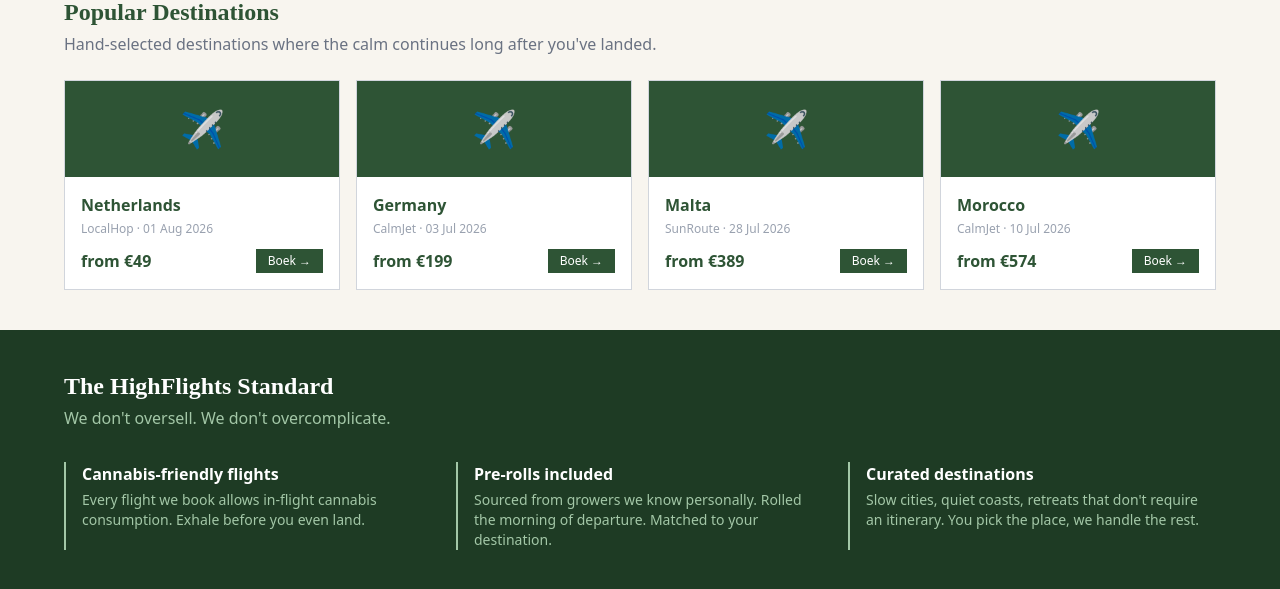
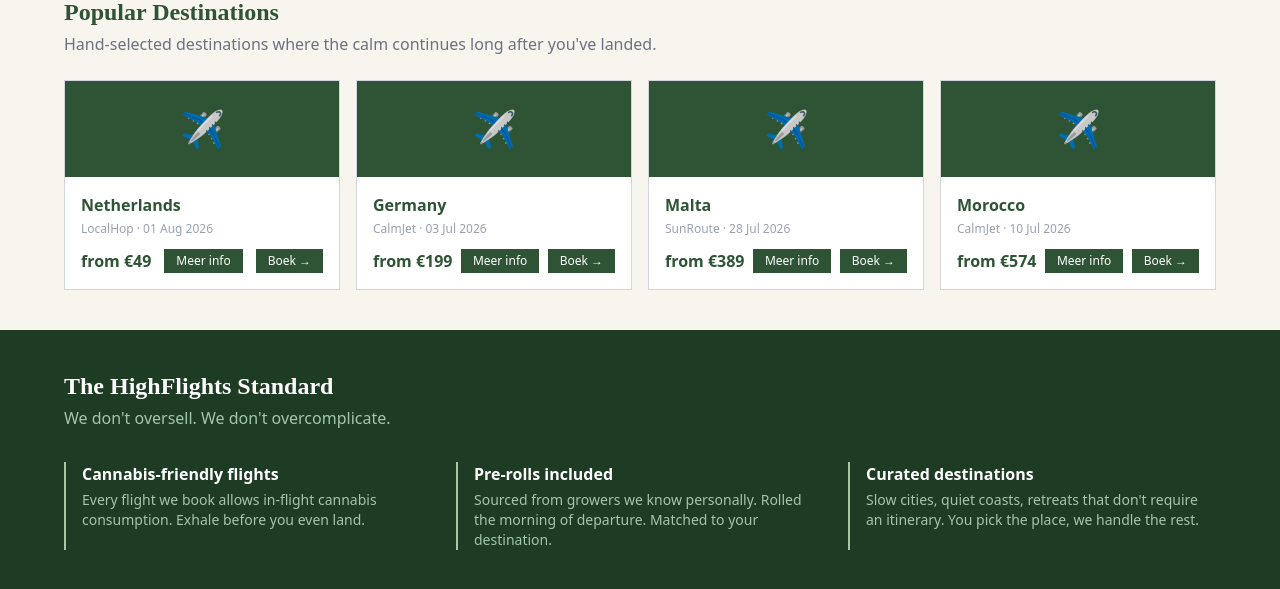
Before and after one commit to Relaced422/reisbureau, a PHP site: page / in a window 1280 px wide. Shown: the part 706-1295 px from the top of the page. Run offline with PHP 8.4, Linux system fonts and the light colour scheme; data comes from the database, SQL or seed files in the repository; some web fonts are replaced.

Commit message:
Meer info knop toegevoegd aan index.php vlucht display

```diff
--- a/html/index.php
+++ b/html/index.php
@@ -51,7 +51,8 @@ $reviews = $pdo->query('SELECT reviews.*, users.first_name, users.last_name, des
           <div class="text-gray-400 text-xs mb-3"><?= htmlspecialchars($f['airline']) ?> · <?= date('d M Y', strtotime($f['departure_date'])) ?></div>
           <div class="flex items-center justify-between mt-auto">
             <span class="font-bold text-[#2e5435]">from €<?= number_format($f['price'], 0, ',', '.') ?></span>
-            <a href="flight-detail.php?id=<?= $f['id'] ?>" class="text-xs bg-[#2e5435] text-white px-3 py-1 hover:bg-[#1e3b24]">Boek →</a>
+            <a href="flight-detail.php?id=<?= $f['id'] ?>" class="text-xs bg-[#2e5435] text-white px-3 py-1 hover:bg-[#1e3b24]">Meer info</a>
+            <a href="booking.php?id=<?= $f['id'] ?>" class="text-xs bg-[#2e5435] text-white px-3 py-1 hover:bg-[#1e3b24]">Boek →</a>
           </div>
         </div>
       </div>
```
